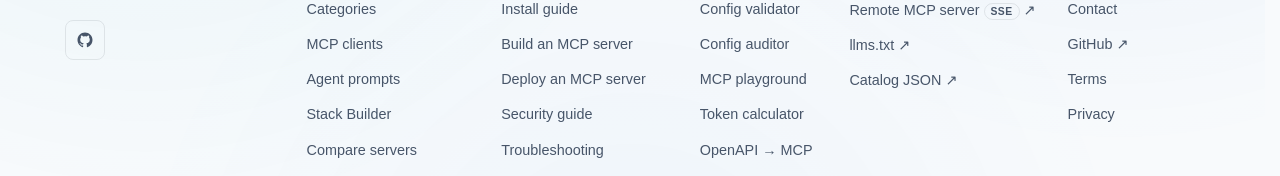
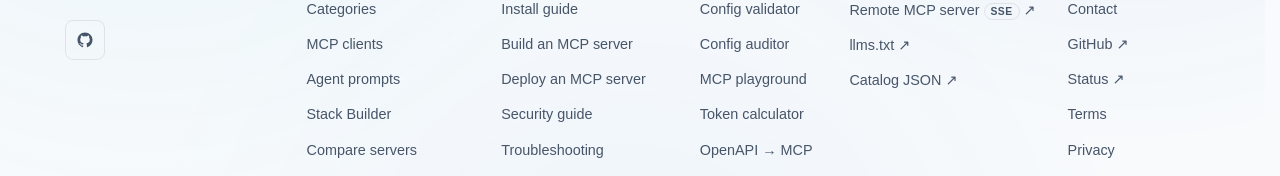
Before and after one commit to Jackalope-Dev/all-mcps, a Next.js app: page /login in a window 1280 px wide. Shown: the part 1277-1453 px from the top of the page. Built offline with nearby package versions, Linux system fonts and the light colour scheme; no server answers; a web font is replaced by a local one.

Commit message:
Link status page in footer

```diff
--- a/components/SiteFooter.tsx
+++ b/components/SiteFooter.tsx
@@ -322,6 +322,17 @@ export function SiteFooter() {
               </a>
             </li>
             <li>
+              <a
+                href="https://app.lopebase.com/status/all-mcps"
+                target="_blank"
+                rel="noopener noreferrer"
+                className="nav-link"
+              >
+                Status <span aria-hidden="true">↗</span>
+                <span className="sr-only"> (opens in a new tab)</span>
+              </a>
+            </li>
+            <li>
               <Link href="/terms" className="nav-link">
                 Terms
               </Link>
```
